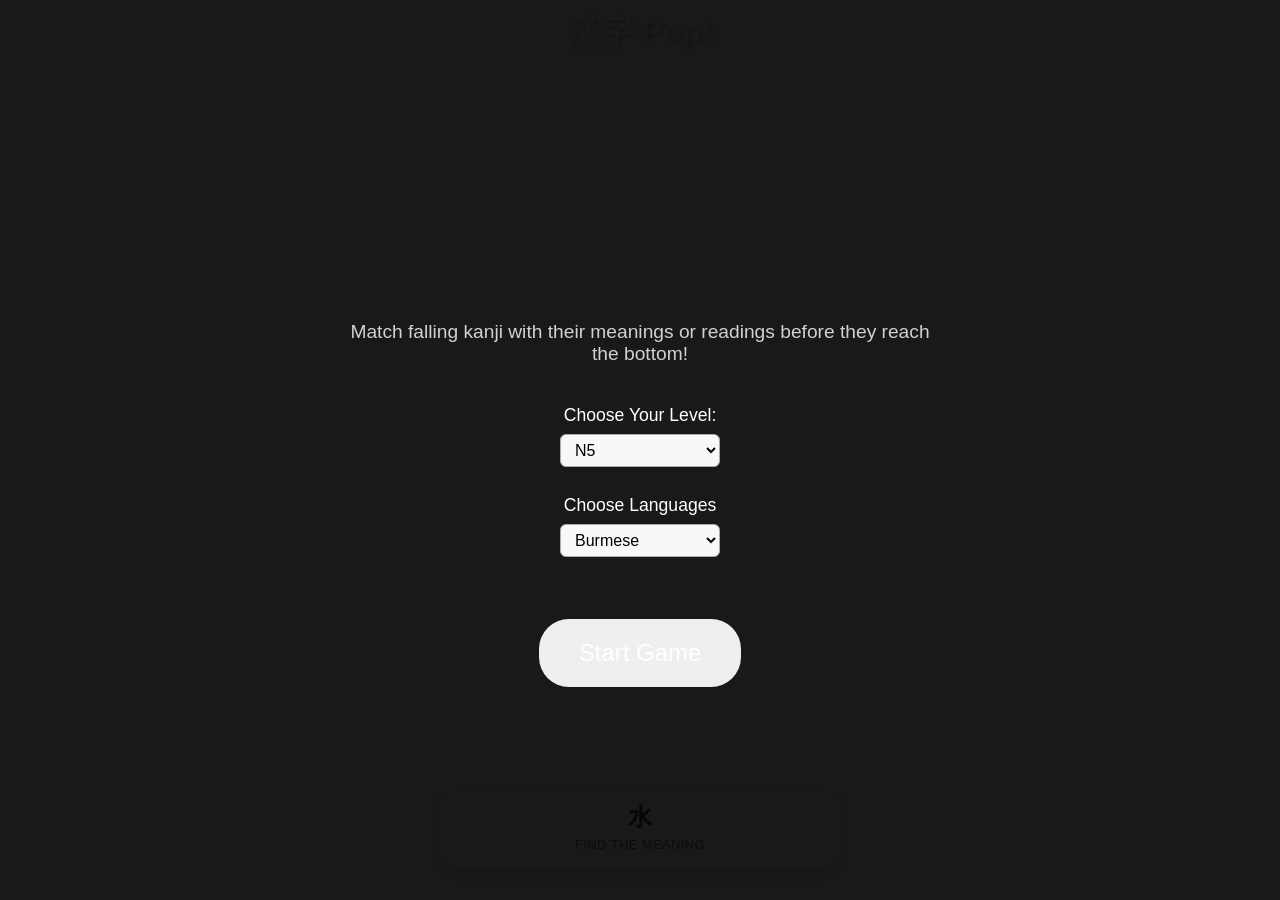
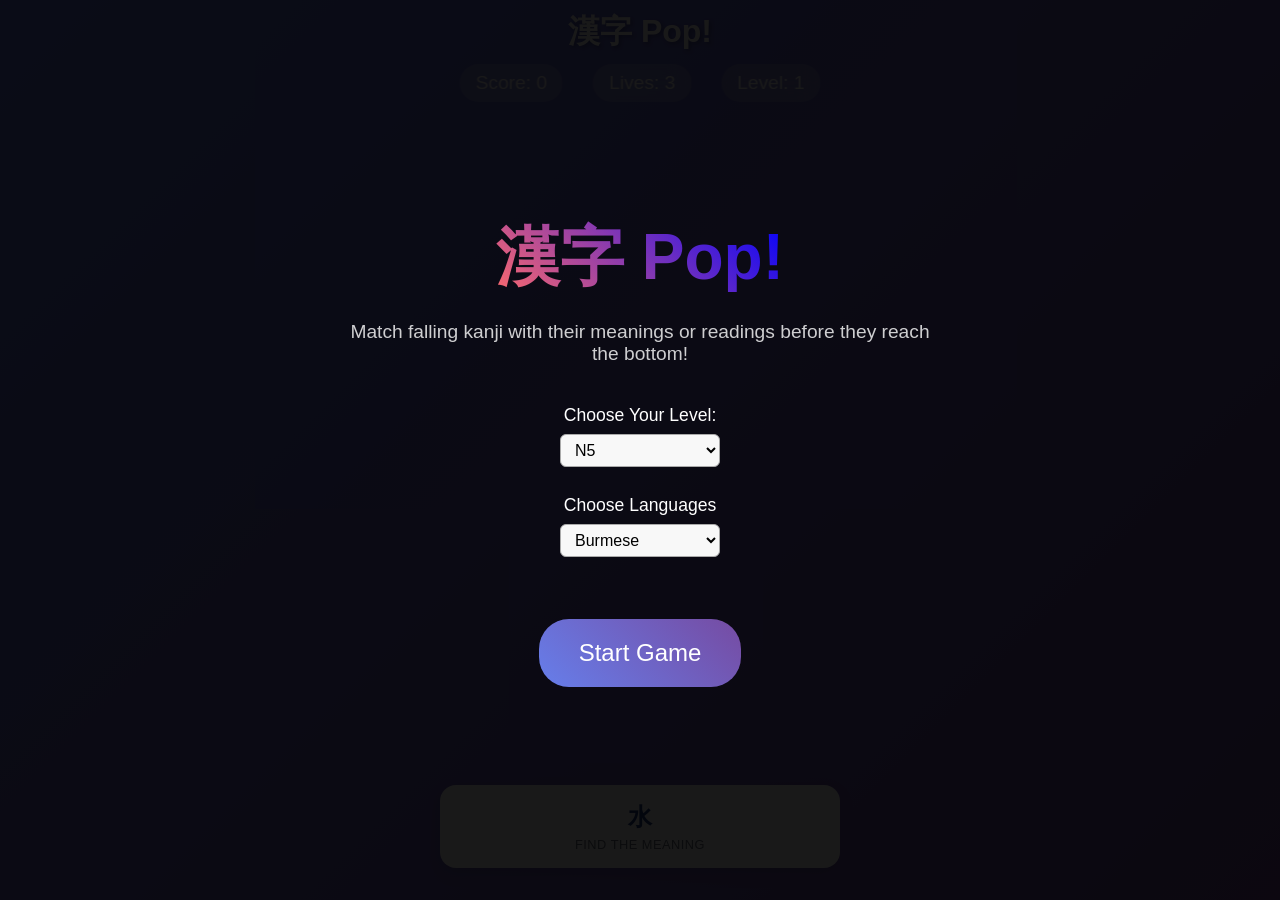

css "linear to gradient" error fixed

--- a/kanjiGame/styles.css
+++ b/kanjiGame/styles.css
@@ -8,7 +8,7 @@
 
 body {
   font-family: "Noto Sans JP", sans-serif;
-  background: linear-linear(135deg, #667eea 0%, #764ba2 100%);
+  background: linear-gradient(135deg, #667eea 0%, #764ba2 100%);
   height: 100vh;
   overflow: hidden;
   user-select: none;
@@ -130,7 +130,7 @@ label[for="languages"] {
 
 .kanji.wrong {
   animation: shake 0.5s ease-out forwards;
-  background: linear-linear(45deg, #ff4757, #c44569);
+  background: linear-gradient(45deg, #ff4757, #c44569);
 }
 
 
@@ -245,7 +245,7 @@ label[for="languages"] {
 }
 
 .restart-btn {
-  background: linear-linear(45deg, #667eea, #764ba2);
+  background: linear-gradient(45deg, #667eea, #764ba2);
   color: white;
   border: none;
   padding: 15px 30px;
@@ -278,7 +278,7 @@ label[for="languages"] {
   font-size: 4rem;
   font-weight: 700;
   margin-bottom: 20px;
-  background: linear-linear(45deg, #ff6b6b, blue);
+  background: linear-gradient(45deg, #ff6b6b, blue);
   -webkit-background-clip: text;
   -webkit-text-fill-color: transparent;
   background-clip: text;
@@ -293,7 +293,7 @@ label[for="languages"] {
 }
 
 .start-btn {
-  background: linear-linear(45deg, #667eea, #764ba2);
+  background: linear-gradient(45deg, #667eea, #764ba2);
   color: white;
   border: none;
   padding: 20px 40px;
